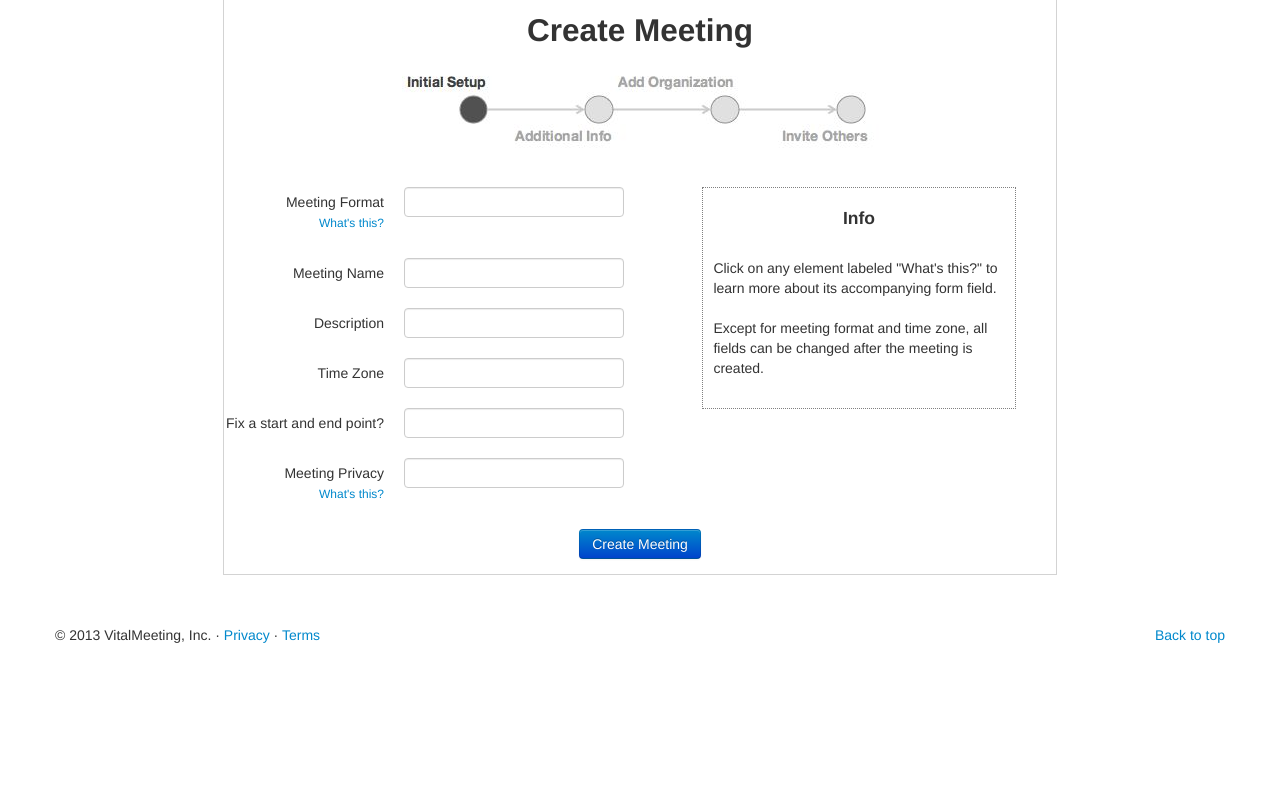
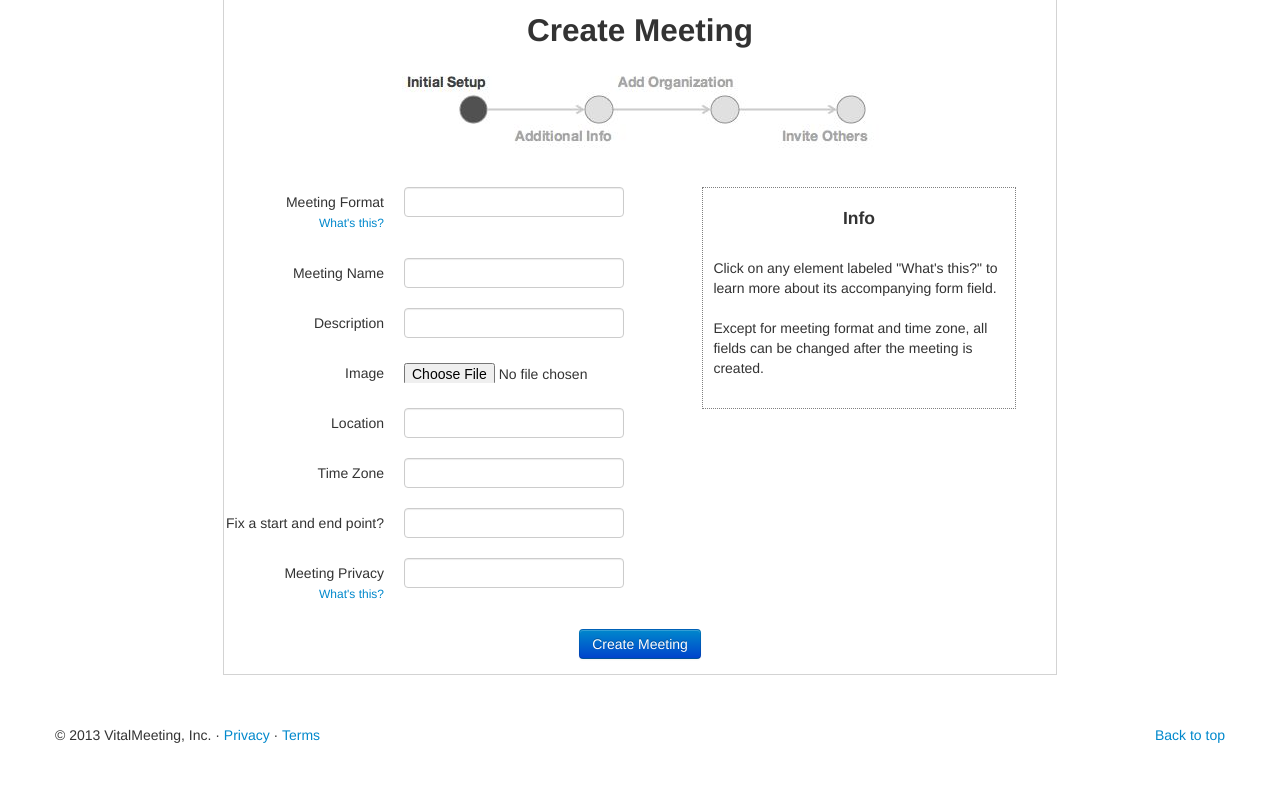
Before and after one commit to estonkm/meetings, a Django app: template meetingapp/templates/create.html in a window 1280 px wide. Shown: the part 71-866 px from the top of the page. Before the commit the page ends 714 px from the top, so only its background shows below. Run offline with Django 3.2, Linux system fonts and the light colour scheme; the template is opened without the code that fills it, so the values that code supplies are empty, except form fields; tables that the repository leaves empty hold one stand-in row (values such as "Sample post"); form fields are guessed from the names that the template uses; parts of the project's set-up code (start-up, migrations or seed data) failed here and were passed over; some libraries are stand-ins or nearby versions.

Commit message:
disabled stuff

```diff
--- a/data/forms.py
+++ b/data/forms.py
@@ -35,6 +35,7 @@ class UserForm(forms.Form):
 class ChatForm(forms.Form):
 	email = forms.EmailField(widget=forms.TextInput(attrs={'placeholder': 'email'}))
 	agreed = forms.ChoiceField(choices=FI, widget=forms.RadioSelect())
+	desc = forms.CharField()
 
 class DTInterviewForm(forms.Form):
 	email = forms.EmailField(widget=forms.TextInput(attrs={'placeholder': 'email'}))
@@ -43,10 +44,12 @@ class DTInterviewForm(forms.Form):
 	starttime = forms.TimeField(widget=SelectTimeWidget(twelve_hr=True, use_seconds=False))
 	enddate = forms.DateField()
 	endtime = forms.TimeField(widget=SelectTimeWidget(twelve_hr=True, use_seconds=False))
+	description = forms.CharField()
 
 class InterviewForm(forms.Form):
 	email = forms.EmailField(widget=forms.TextInput(attrs={'placeholder': 'email'}))
 	agreed = forms.ChoiceField(choices=FI, widget=forms.RadioSelect())
+	desc = forms.CharField()
 
 class ContactForm(forms.Form):
 	title = forms.ChoiceField(choices=TITLES, widget=forms.Select(attrs={'style':'width: 70px !important;'}), required=False)
@@ -69,6 +72,7 @@ class MeetingForm(forms.Form):
 	timezone = forms.ChoiceField(choices=TIMEZONES, widget=forms.Select(attrs={'style':'height: 30px !important;'}))
 	status = forms.ChoiceField(choices=STATUS, widget=forms.RadioSelect())
 	interview = forms.ChoiceField(choices=TYPES, widget=forms.RadioSelect())
+	image = forms.ImageField(required=False)
 
 class LoginForm(forms.Form):
 	username = forms.CharField()
--- a/meetingapp/templates/create.html
+++ b/meetingapp/templates/create.html
@@ -31,6 +31,18 @@
 				<label class="control-label">Description</label>
 				<div class="controls">
 					{{ form.desc }}
+				</div>
+			</div>
+			<div class="control-group">
+				<label class="control-label">Image</label>
+				<div class="controls">
+					{{ form.image }}
+				</div>
+			</div>
+			<div class="control-group">
+				<label class="control-label">Location</label>
+				<div class="controls">
+					{{ form.location }}
 				</div>
 			</div>
 			<div class="control-group">
--- a/meetingapp/templates/profpage.html
+++ b/meetingapp/templates/profpage.html
@@ -6,7 +6,7 @@
 
 <link href="{% static "formbase.css" %}" rel="stylesheet" type="text/css">
 
-<div class="center_block container" style="min-width: 600px;">
+<div class="center_block container" style="min-width: 750px;">
     <div class="row">
         <div class="container">
             {% if account.prof_pic != 'False' %}
```
Also changed, not shown: data/views.py (+23 -5 lines), meetingapp/templates/setchat.html (+9 -0 lines), meetingapp/templates/setinterview.html (+9 -0 lines), 3 other files.
